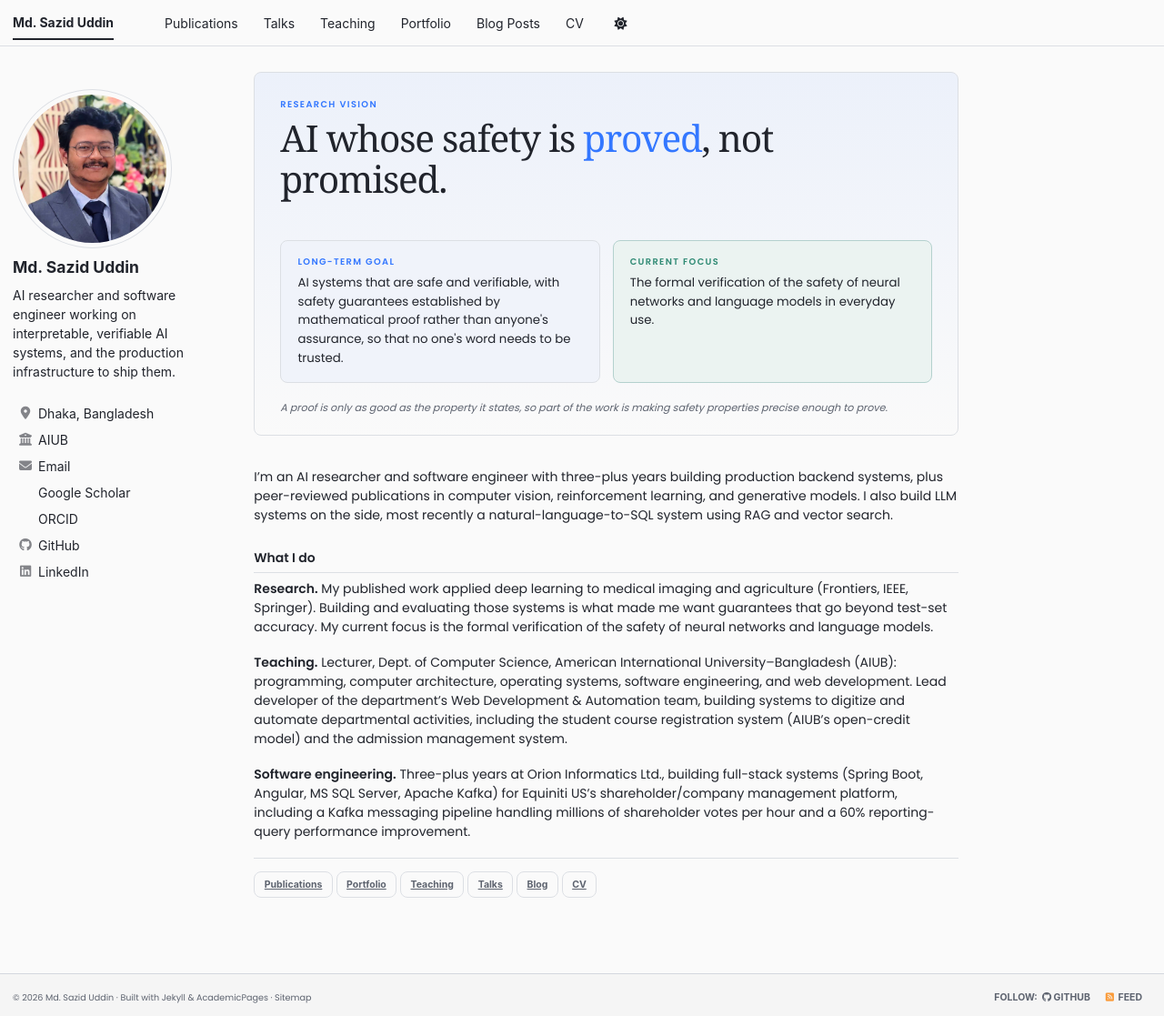
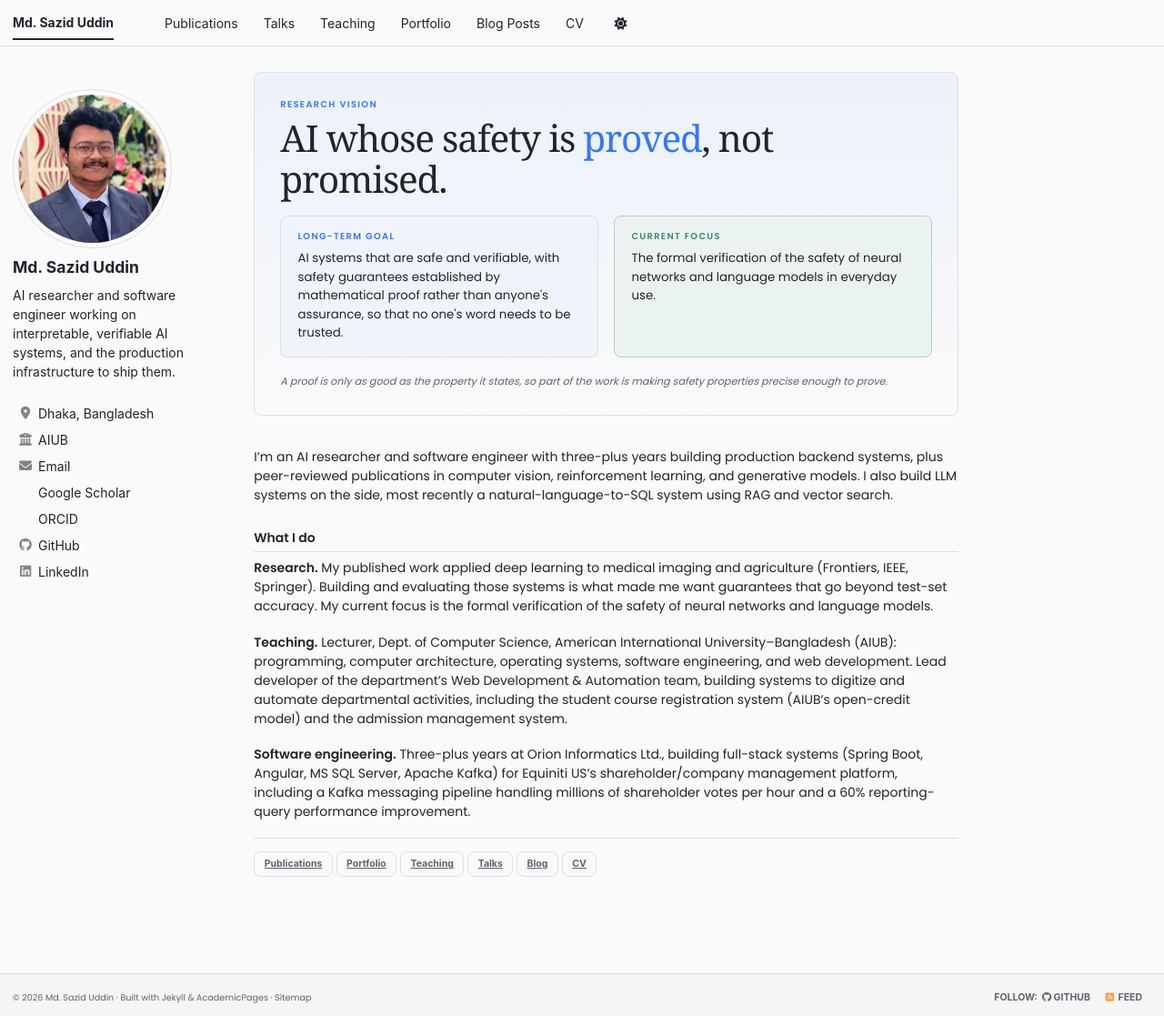
Before and after one commit to sazid-uddin/sazid-uddin.github.io, a Jekyll site: the page built from _pages/about.md, in a window 1280 px wide and 1117 px high. Shown: the whole window at 91% size. Built offline with Jekyll 4.4.1, drawn with Linux system fonts in a browser that asks for light colours; a style sheet for code colours, icons or effects is not loaded.

Commit message:
Use one uniform gap in the research vision block
Co-Authored-By: Claude Sonnet 5.5 <noreply@anthropic.com>
Claude-Session: https://claude.ai/code/session_0165vwqMof76Qfsumyj9MPRZ

```diff
--- a/_sass/include/_utilities.scss
+++ b/_sass/include/_utilities.scss
@@ -683,8 +683,10 @@ a.reversefootnote {
    ========================================================================== */
 
 .research-vision {
+  $gap: 1.25rem;
+
   margin: 0 0 2.5em;
-  padding: 2em 2em 1.5em;
+  padding: 2rem;
   border: 1px solid var(--global-border-color);
   border-radius: $border-radius;
   background: linear-gradient(
@@ -703,7 +705,7 @@ a.reversefootnote {
   }
 
   .research-vision__tagline {
-    margin: 0 0 1.1em;
+    margin: 0 0 $gap;
     padding: 0;
     border: 0;
     font-family: Georgia, 'Times New Roman', serif;
@@ -722,7 +724,7 @@ a.reversefootnote {
   &__grid {
     display: grid;
     grid-template-columns: repeat(auto-fit, minmax(15em, 1fr));
-    gap: 1em;
+    gap: $gap;
   }
 
   &__card {
@@ -748,7 +750,7 @@ a.reversefootnote {
   }
 
   .research-vision__note {
-    margin: 1.75em 0 0;
+    margin: $gap 0 0;
     font-size: 0.8rem;
     font-style: italic;
     color: var(--global-text-color-light);
```
